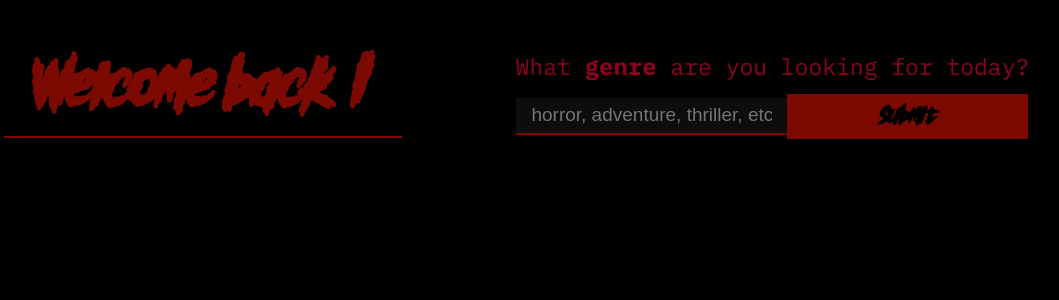
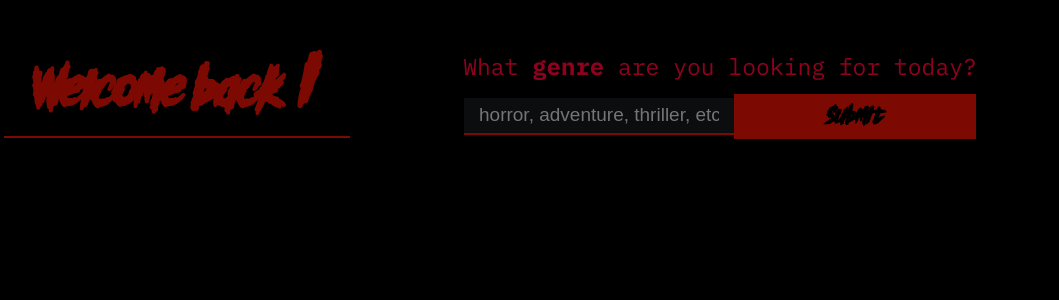
Before and after one commit to naviret/movie-app-frontend, a React (Create React App) app: page /home/1 in a window 1280 px wide. Shown: the top 300 px of the page, without its empty margins (26-1085 px from the left). Built offline with nearby package versions, Linux system fonts and the light colour scheme.

Commit message:
modified forms to allow return button for submission

```diff
--- a/src/components/authenticate/Authenticate.css
+++ b/src/components/authenticate/Authenticate.css
@@ -83,24 +83,21 @@
 .submit-container {
     display: flex;
     /* flex-direction: column; */
-    gap: 30px;
+    justify-content: center;
+    align-items: center;
     margin: 60px auto;
     font-family: "Darkmode";
     width: 80%;
-}
-
-.submit {
-    display: flex;
-    justify-content: center;
-    align-items: center;
-    width: 100%;
     height: 50px;
+    font-size: 25px;
     color: black;
     background-color: #7C0A02;
     border-radius: 0px;
-    font-size: 25px;
-    font-weight: 700;
+    border-color: #7C0A02;
     cursor: pointer;
+    border: none;
+
+
 }
 
 .already-container {
--- a/src/components/authenticate/Login.jsx
+++ b/src/components/authenticate/Login.jsx
@@ -16,7 +16,9 @@ function Login(props) {
         password: true,
     })
 
-    const handleSubmit = async () => {
+    const handleSubmit = async (event) => {
+
+        event.preventDefault();
 
         try {
             const response = await fetch(`${URI}/login/${email}`, {
@@ -77,6 +79,7 @@ function Login(props) {
                 <div className='text'>Login</div>
                 <div className='underline'></div>
             </div>
+            <form onSubmit={handleSubmit}>
                 <div className='inputs'>
                     <div className='input'>
                         {/* <img src='' alt=''/> */}
@@ -96,9 +99,10 @@ function Login(props) {
                     </div>
                 </div>
                 <div className='forgot-password'>Forgot password? <span>Click here!</span></div>
-            <div className='submit-container'>
-                <div className='submit' onClick={handleSubmit}>Login</div>
-            </div>
+                <button type='submit' className='submit-container'>
+                    <div className='submit'>Login</div>
+                </button>
+            </form>
             <div className='already-container'>
                 <div className='already'>Not registered? <span onClick={handleClick}>Register here!</span></div>
             </div>
--- a/src/components/authenticate/Register.jsx
+++ b/src/components/authenticate/Register.jsx
@@ -96,7 +96,9 @@ function Register(props) {
 
     }
 
-    const handleSubmit = async () => {
+    const handleSubmit = async (event) => {
+
+        event.preventDefault()
 
         const newStatus = {
             name: checkStatus(name),
@@ -152,6 +154,7 @@ function Register(props) {
                 <div className='text'>Register</div>
                 <div className='underline'></div>
             </div>
+            <form onSubmit={handleSubmit}>
                 <div className='inputs'>
                     <div className='input'>
                         {/* <img src='' alt=''/> */}
@@ -186,9 +189,10 @@ function Register(props) {
                             style={{backgroundColor: status.password ? '#0C0D0E' : '#FA8072'}}/>
                     </div>
                 </div>
-            <div className='submit-container'>
-                <div className='submit' onClick={handleSubmit}>Register</div>
-            </div>
+                <button type='submit' className='submit-container'>
+                    <div className='submit'>Register</div>
+                </button>
+            </form>
             <div className='already-container'>
                 <div className='already'>Already signed up? <span onClick={handleClick}>Login here!</span></div>
             </div>
--- a/src/components/main/GenreForm.jsx
+++ b/src/components/main/GenreForm.jsx
@@ -7,7 +7,9 @@ function GenreForm (props){
 
     const [genre, setGenre] = useState('Thriller');
 
-    const handleSubmit = async () => {
+    const handleSubmit = async (event) => {
+
+        event.preventDefault();
 
         try {
             const response = await fetch(`${URI}/recommend/${genre}`, {
@@ -43,16 +45,16 @@ function GenreForm (props){
             <div className='movie-request-header'>
                 What <span>genre</span> are you looking for today?
             </div>
-            <div className='movie-request-input'>
+            <form className='movie-request-input' onSubmit={handleSubmit}>
                 <input
                     type='text'
                     placeholder='horror, adventure, thriller, etc.'
                     onChange={(e) => setGenre(e.target.value.trim())}
                 />
-                <div className='request-submit-container' onClick={handleSubmit}>
+                <button type='submit' className='request-submit-container'>
                     <div className='request-submit'>Submit</div>
-                </div>
-            </div>
+                </button>
+            </form>
         </div>
 	)
 }
--- a/src/components/main/Welcome.css
+++ b/src/components/main/Welcome.css
@@ -13,7 +13,7 @@
 
 .welcome-text {
     color: #7C0A02;
-    font-size: 84px;
+    font-size: 70px;
     font-weight: 700;
     padding: 0% 30px;
     width: fit-content;
@@ -84,4 +84,5 @@
     font-size: 30px;
     font-weight: 700;
     cursor: pointer;
+    border: none;
 }
```
Lines whose indentation alone changed are shown as unchanged.
